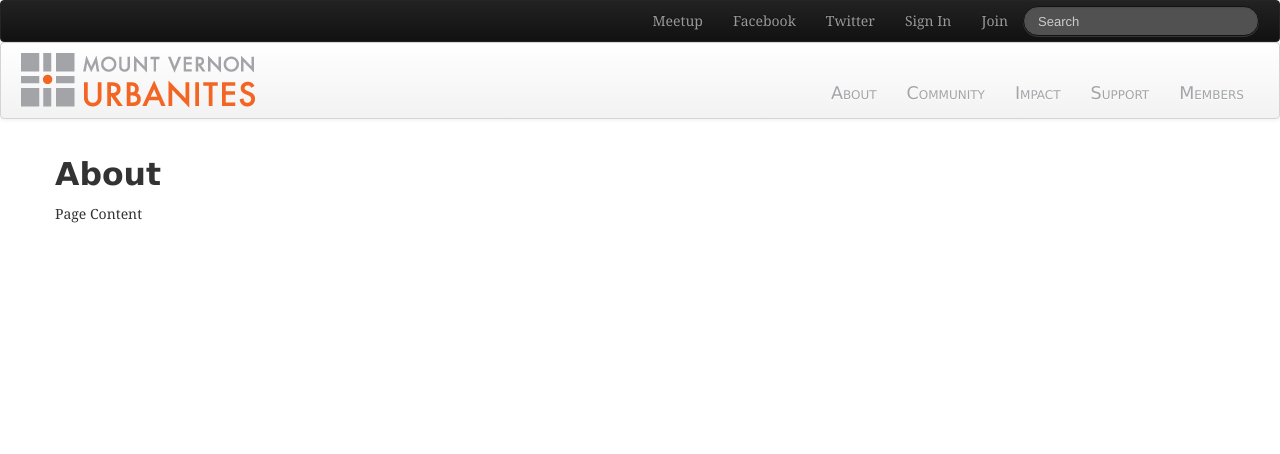
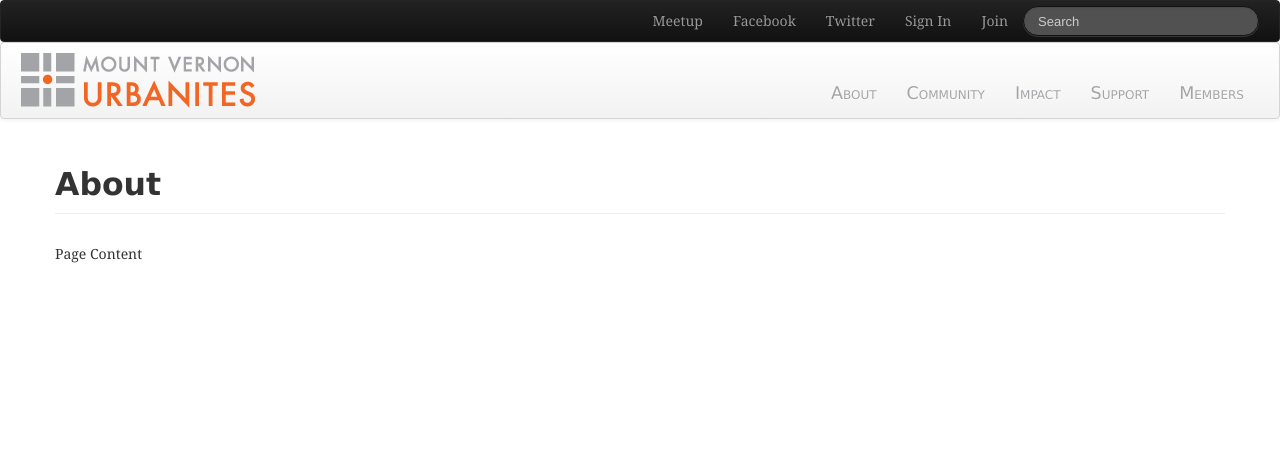
Before and after one commit to cjmaynar/mv-urbanites, a Django app: page /1/about/ in a window 1280 px wide. Shown: the top 454 px of the page. Run offline with Django 3.2, Linux system fonts and the light colour scheme; data comes from the database, SQL or seed files in the repository; parts of the project's set-up code (start-up, migrations or seed data) failed here and were passed over; some libraries are stand-ins or nearby versions.

Commit message:
Add page-header class to page_detail template

```diff
--- a/mvurbanites/templates/base.html
+++ b/mvurbanites/templates/base.html
@@ -46,7 +46,7 @@
                     <span class="icon-bar"></span>
                     <span class="icon-bar"></span>
                 </button>
-                <a id="logo" class="brand" href="{% url 'home' %}">Mount Vernon Urbanites</a>
+                <a id="logo" title="Mount Vernon Urbanites" class="brand" href="{% url 'home' %}">Mount Vernon Urbanites</a>
                 <div class="nav-collapse collapse">
                     <ul id="main-nav" class="nav pull-right">
                     {% for section in sections %}
--- a/mvurbanites/templates/page/page_detail.html
+++ b/mvurbanites/templates/page/page_detail.html
@@ -3,6 +3,6 @@
 
 {% block content %}
 
-<h2>{{ page.title }}</h2>
+<h2 class="page-header">{{ page.title }}</h2>
 {{ page.content | markdown }}
 {% endblock %}
```
